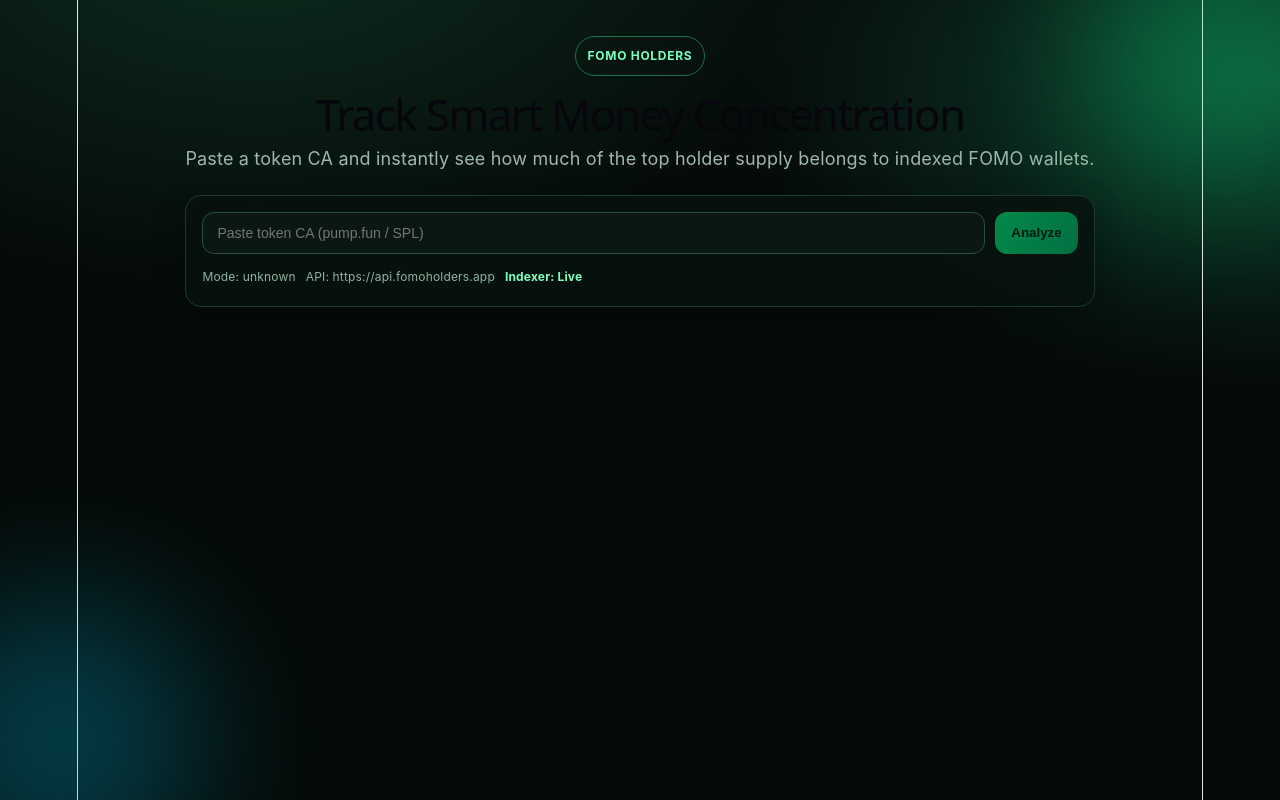
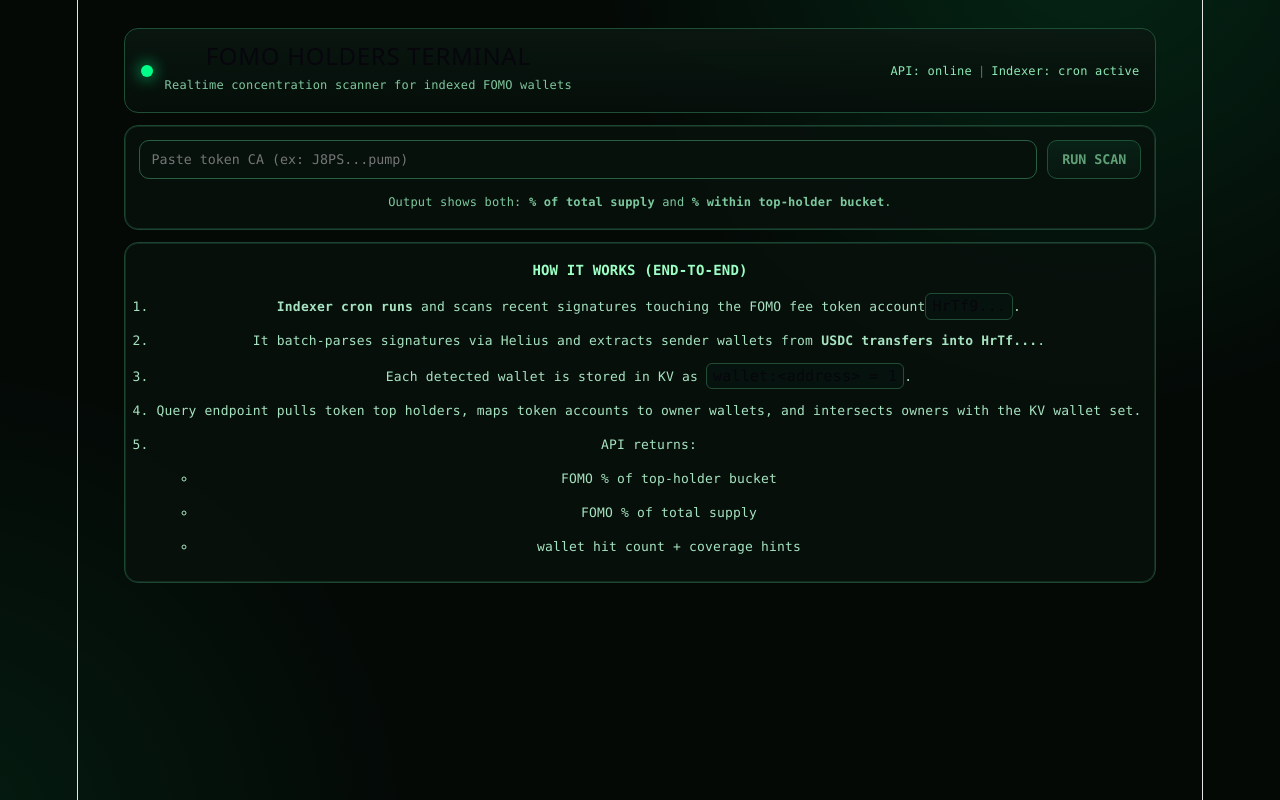
Before and after one commit to xfajs/fomoholders, a React (Vite) app: page / in a window 1280 px wide. Built offline with nearby package versions, Linux system fonts and the light colour scheme.

Commit message:
Redesign frontend into terminal-style dashboard with clear methodology section

```diff
--- a/src/App.css
+++ b/src/App.css
@@ -1,7 +1,7 @@
 :root {
-  font-family: Inter, system-ui, -apple-system, Segoe UI, Roboto, Arial, sans-serif;
-  color: #e6f5ee;
-  background: #050b09;
+  font-family: 'JetBrains Mono', 'IBM Plex Mono', ui-monospace, SFMono-Regular, Menlo, Monaco, Consolas, monospace;
+  color: #bfffd7;
+  background: #040906;
 }
 
 * { box-sizing: border-box; }
@@ -9,59 +9,71 @@
 body {
   margin: 0;
   min-height: 100vh;
-  background: radial-gradient(1000px 600px at 20% -10%, #0d2d1f 0%, transparent 60%),
-    radial-gradient(900px 500px at 100% 10%, #0f3f2e 0%, transparent 60%),
-    #050b09;
+  background:
+    radial-gradient(circle at 85% -10%, rgba(0, 255, 140, 0.12), transparent 35%),
+    radial-gradient(circle at -5% 105%, rgba(0, 255, 140, 0.08), transparent 30%),
+    #040906;
 }
 
-.page {
-  max-width: 1080px;
+.terminal-page {
+  max-width: 1100px;
   margin: 0 auto;
-  padding: 36px 20px 56px;
-  position: relative;
+  padding: 28px 18px 42px;
 }
 
-.glow {
-  position: fixed;
-  width: 280px;
-  height: 280px;
-  border-radius: 999px;
-  filter: blur(70px);
-  opacity: 0.25;
-  pointer-events: none;
+.topbar {
+  border: 1px solid #1e4f36;
+  background: linear-gradient(180deg, rgba(10, 24, 17, 0.85), rgba(6, 14, 10, 0.95));
+  border-radius: 14px;
+  padding: 14px 16px;
+  display: flex;
+  justify-content: space-between;
+  align-items: center;
+  gap: 14px;
 }
 
-.glow-a { background: #00ff88; top: -80px; right: -80px; }
-.glow-b { background: #00d1ff; bottom: -80px; left: -80px; }
+.brand-wrap {
+  display: flex;
+  align-items: center;
+  gap: 12px;
+}
 
-.hero { text-align: center; margin-bottom: 22px; }
-.hero .badge {
-  display: inline-block;
-  padding: 6px 12px;
+.dot {
+  width: 12px;
+  height: 12px;
   border-radius: 999px;
-  border: 1px solid #1b6e48;
-  color: #79ffbf;
-  font-weight: 700;
-  letter-spacing: 0.06em;
+  background: #00ff88;
+  box-shadow: 0 0 16px #00ff88;
+}
+
+.topbar h1 {
+  margin: 0;
+  font-size: clamp(16px, 3vw, 24px);
+  letter-spacing: 0.03em;
+}
+
+.topbar p {
+  margin: 3px 0 0;
+  color: #7fc79d;
   font-size: 12px;
 }
-.hero h1 {
-  margin: 14px 0 8px;
-  font-size: clamp(28px, 4vw, 44px);
-  line-height: 1.1;
-}
-.hero p { margin: 0; color: #9eb7ad; }
 
-.panel {
-  background: rgba(8, 18, 14, 0.85);
-  border: 1px solid #1a3a2d;
-  border-radius: 16px;
-  padding: 16px;
-  backdrop-filter: blur(8px);
-  box-shadow: 0 12px 30px rgba(0, 0, 0, 0.25);
+.status {
+  color: #8de8b4;
+  font-size: 12px;
+  white-space: nowrap;
 }
 
-.search-panel { margin-top: 18px; }
+.pipe { opacity: 0.5; margin: 0 6px; }
+
+.terminal-card {
+  margin-top: 12px;
+  border: 1px solid #1b4732;
+  background: rgba(7, 17, 12, 0.86);
+  border-radius: 14px;
+  padding: 14px;
+  box-shadow: inset 0 0 0 1px rgba(42, 95, 67, 0.35);
+}
 
 .search-row {
   display: grid;
@@ -71,69 +83,122 @@
 
 input {
   width: 100%;
-  background: #0b1713;
-  border: 1px solid #244f3d;
-  color: #e6f5ee;
-  border-radius: 12px;
-  padding: 12px 14px;
-  font-size: 14px;
+  border-radius: 10px;
+  border: 1px solid #2a5f43;
+  background: #07110c;
+  color: #d8ffe9;
+  padding: 11px 12px;
+  font-family: inherit;
 }
 
 button {
-  background: linear-gradient(120deg, #00ff88, #00cc77);
-  border: none;
-  color: #062111;
+  border: 1px solid #2d7d56;
+  border-radius: 10px;
+  background: linear-gradient(180deg, #0a2d1d, #081a12);
+  color: #9bffbf;
+  font-family: inherit;
   font-weight: 700;
-  border-radius: 12px;
-  padding: 12px 16px;
+  padding: 10px 14px;
   cursor: pointer;
 }
 
-button:disabled { opacity: 0.5; cursor: not-allowed; }
-
-.meta-row {
-  margin-top: 10px;
-  display: flex;
-  flex-wrap: wrap;
-  gap: 10px;
-  font-size: 12px;
-  color: #8fb4a1;
+button:disabled {
+  opacity: 0.6;
+  cursor: not-allowed;
 }
 
-.meta-row .live {
-  color: #7dffbc;
-  font-weight: 700;
+.hint {
+  margin: 10px 0 0;
+  color: #7dc99f;
+  font-size: 12px;
 }
 
-.error { margin-top: 14px; border-color: #803535; color: #ffb7b7; }
+.error {
+  color: #ffc0c0;
+  border-color: #6b3030;
+}
 
-.stats-grid {
-  margin-top: 14px;
+.grid-4 {
   display: grid;
   grid-template-columns: repeat(4, minmax(0, 1fr));
-  gap: 12px;
+  gap: 10px;
+  margin-top: 12px;
 }
 
-.stat-card h3 { margin: 0; font-size: 14px; color: #97b8a8; }
-.stat-card .big {
-  margin-top: 8px;
-  font-size: 28px;
-  font-weight: 800;
-  color: #8dffc7;
+.stat label {
+  display: block;
+  font-size: 11px;
+  color: #7cc69e;
+  margin-bottom: 8px;
 }
-.stat-card .caps { text-transform: uppercase; font-size: 22px; }
-.stat-card p { margin: 6px 0 0; color: #7f9b8f; font-size: 12px; }
 
-.details { margin-top: 12px; }
-.details h3 { margin: 0 0 10px; }
-.details ul { margin: 0; padding-left: 18px; color: #a8c2b6; }
-.details li { margin: 6px 0; }
+.stat h2 {
+  margin: 0;
+  font-size: clamp(20px, 2.4vw, 30px);
+  color: #d8ffe8;
+}
 
-@media (max-width: 860px) {
-  .stats-grid { grid-template-columns: repeat(2, minmax(0, 1fr)); }
+.grid-2 {
+  display: grid;
+  grid-template-columns: 1.2fr 1fr;
+  gap: 10px;
+}
+
+h3 {
+  margin: 0 0 10px;
+  font-size: 14px;
+  color: #9cffc4;
+}
+
+.kv-list {
+  margin: 0;
+  padding: 0;
+  list-style: none;
+}
+
+.kv-list li {
+  display: flex;
+  justify-content: space-between;
+  gap: 8px;
+  border-bottom: 1px dashed #21573b;
+  padding: 8px 0;
+  font-size: 12px;
+}
+
+.kv-list li:last-child { border-bottom: none; }
+.kv-list span { color: #7eb89a; }
+.kv-list code { color: #d8ffe8; }
+
+.table { display: grid; gap: 8px; }
+.row {
+  display: flex;
+  justify-content: space-between;
+  border: 1px solid #214d36;
+  border-radius: 10px;
+  padding: 10px;
+  font-size: 12px;
+}
+
+.tiny { margin: 10px 0 0; font-size: 11px; color: #76a78d; }
+
+.explain ol { margin: 0; padding-left: 18px; }
+.explain li { margin: 8px 0; color: #a6e3c0; font-size: 13px; }
+.explain code {
+  background: #06120d;
+  border: 1px solid #214d36;
+  border-radius: 6px;
+  padding: 2px 6px;
+}
+
+.explain ul { margin: 6px 0 0; }
+
+@media (max-width: 900px) {
+  .grid-4 { grid-template-columns: repeat(2, minmax(0, 1fr)); }
+  .grid-2 { grid-template-columns: 1fr; }
+  .status { display: none; }
 }
 
 @media (max-width: 560px) {
   .search-row { grid-template-columns: 1fr; }
-  .stats-grid { grid-template-columns: 1fr; }
+  .grid-4 { grid-template-columns: 1fr; }
 }
--- a/src/App.jsx
+++ b/src/App.jsx
@@ -4,14 +4,33 @@
 const API_BASE = 'https://api.fomoholders.app'
 
 function short(addr = '') {
-  if (addr.length < 10) return addr
-  return `${addr.slice(0, 4)}...${addr.slice(-4)}`
+  if (addr.length < 12) return addr
+  return `${addr.slice(0, 6)}...${addr.slice(-6)}`
 }
 
-function guessType(input) {
-  const v = input.trim()
-  if (!v) return 'unknown'
-  return 'mint' // keep simple for now
+function formatPct(v) {
+  if (typeof v !== 'number' || Number.isNaN(v)) return 'N/A'
+  return `${v.toFixed(2)}%`
+}
+
+function formatNum(v) {
+  if (typeof v !== 'number' || Number.isNaN(v)) return 'N/A'
+  return v.toLocaleString(undefined, { maximumFractionDigits: 2 })
+}
+
+function estimateFomoWalletRows(result) {
+  // v1 API does not return holder rows yet; show synthetic insight line.
+  if (!result) return []
+  return [
+    {
+      label: 'Matched wallets in top-holder scan',
+      value: result.fomoWalletHits,
+    },
+    {
+      label: 'Top holders scanned',
+      value: result.topHolderCount,
+    },
+  ]
 }
 
 export default function App() {
@@ -20,7 +39,7 @@
   const [error, setError] = useState('')
   const [result, setResult] = useState(null)
 
-  const mode = useMemo(() => guessType(input), [input])
+  const rows = useMemo(() => estimateFomoWalletRows(result), [result])
 
   async function onAnalyze(e) {
     e.preventDefault()
@@ -33,103 +52,131 @@
     try {
       const res = await fetch(`${API_BASE}/query/${value}`)
       const data = await res.json()
-      if (!res.ok || !data?.ok) {
-        throw new Error(data?.error || 'Failed to analyze token')
-      }
+      if (!res.ok || !data?.ok) throw new Error(data?.error || 'Query failed')
       setResult(data)
     } catch (err) {
-      setError(err.message || 'Something went wrong')
       setResult(null)
+      setError(err.message || 'Something broke')
     } finally {
       setLoading(false)
     }
   }
 
   return (
-    <main className="page">
-      <div className="glow glow-a" />
-      <div className="glow glow-b" />
-
-      <header className="hero">
-        <div className="badge">FOMO HOLDERS</div>
-        <h1>Track Smart Money Concentration</h1>
-        <p>
-          Paste a token CA and instantly see how much of the top holder supply belongs to indexed FOMO wallets.
-        </p>
+    <main className="terminal-page">
+      <header className="topbar">
+        <div className="brand-wrap">
+          <div className="dot" />
+          <div>
+            <h1>FOMO HOLDERS TERMINAL</h1>
+            <p>Realtime concentration scanner for indexed FOMO wallets</p>
+          </div>
+        </div>
+        <div className="status">
+          <span>API: online</span>
+          <span className="pipe">|</span>
+          <span>Indexer: cron active</span>
+        </div>
       </header>
 
-      <section className="panel search-panel">
+      <section className="terminal-card search">
         <form onSubmit={onAnalyze} className="search-row">
           <input
             value={input}
             onChange={(e) => setInput(e.target.value)}
-            placeholder="Paste token CA (pump.fun / SPL)"
+            placeholder="Paste token CA (ex: J8PS...pump)"
           />
-          <button type="submit" disabled={loading || !input.trim()}>
-            {loading ? 'Scanning...' : 'Analyze'}
+          <button disabled={loading || !input.trim()} type="submit">
+            {loading ? 'SCANNING...' : 'RUN SCAN'}
           </button>
         </form>
-
-        <div className="meta-row">
-          <span>Mode: {mode}</span>
-          <span>API: {API_BASE}</span>
-          <span className="live">Indexer: Live</span>
-        </div>
+        <p className="hint">
+          Output shows both: <b>% of total supply</b> and <b>% within top-holder bucket</b>.
+        </p>
       </section>
 
       {error && (
-        <section className="panel error">
-          <strong>Error:</strong> {error}
+        <section className="terminal-card error">
+          <span>[ERROR]</span> {error}
         </section>
       )}
 
       {result && (
         <>
-          <section className="stats-grid">
-            <article className="panel stat-card">
-              <h3>FOMO % (Total Supply)</h3>
-              <div className="big">
-                {typeof result.fomoPctTotalSupply === 'number'
-                  ? `${result.fomoPctTotalSupply.toFixed(2)}%`
-                  : 'N/A'}
-              </div>
-              <p>Based on full token supply.</p>
+          <section className="grid-4">
+            <article className="terminal-card stat">
+              <label>FOMO % TOTAL SUPPLY</label>
+              <h2>{formatPct(result.fomoPctTotalSupply)}</h2>
             </article>
-
-            <article className="panel stat-card">
-              <h3>FOMO Wallet Hits</h3>
-              <div className="big">{result.fomoWalletHits}</div>
-              <p>Matched indexed wallets in holder set.</p>
+            <article className="terminal-card stat">
+              <label>FOMO % TOP HOLDERS</label>
+              <h2>{formatPct(result.fomoPctTopHolders)}</h2>
             </article>
-
-            <article className="panel stat-card">
-              <h3>Top Holders Scanned</h3>
-              <div className="big">{result.topHolderCount}</div>
-              <p>Fast mode coverage for this query.</p>
+            <article className="terminal-card stat">
+              <label>FOMO WALLET HITS</label>
+              <h2>{result.fomoWalletHits}</h2>
             </article>
-
-            <article className="panel stat-card">
-              <h3>Cache</h3>
-              <div className="big caps">{result.cache}</div>
-              <p>{result.indexCoverageHint}</p>
+            <article className="terminal-card stat">
+              <label>CACHE</label>
+              <h2>{String(result.cache || 'miss').toUpperCase()}</h2>
             </article>
           </section>
 
-          <section className="panel details">
-            <h3>Query Output</h3>
-            <ul>
-              <li><b>Mint:</b> {short(result.mint)}</li>
-              <li><b>Method:</b> {result.method}</li>
-              <li><b>FOMO UI Amount:</b> {Number(result.fomoUiAmount).toLocaleString()}</li>
-              <li><b>Total Top-Holder UI Amount:</b> {Number(result.totalUiAmountTopHolders).toLocaleString()}</li>
-              <li><b>FOMO % of Top Holders:</b> {Number(result.fomoPctTopHolders).toFixed(2)}%</li>
-              <li><b>Total Supply UI:</b> {typeof result.totalSupplyUi === 'number' ? Number(result.totalSupplyUi).toLocaleString() : 'N/A'}</li>
-              <li><b>FOMO % of Total Supply:</b> {typeof result.fomoPctTotalSupply === 'number' ? `${Number(result.fomoPctTotalSupply).toFixed(2)}%` : 'N/A'}</li>
-              <li><b>Updated:</b> {new Date(result.updatedAt).toLocaleString()}</li>
-            </ul>
+          <section className="grid-2">
+            <article className="terminal-card">
+              <h3>SCAN DETAILS</h3>
+              <ul className="kv-list">
+                <li><span>Mint</span><code>{short(result.mint)}</code></li>
+                <li><span>Method</span><code>{result.method}</code></li>
+                <li><span>FOMO UI Amount</span><code>{formatNum(result.fomoUiAmount)}</code></li>
+                <li><span>Total Supply UI</span><code>{formatNum(result.totalSupplyUi)}</code></li>
+                <li><span>Top-Holder Bucket UI</span><code>{formatNum(result.totalUiAmountTopHolders)}</code></li>
+                <li><span>Updated</span><code>{new Date(result.updatedAt).toLocaleString()}</code></li>
+              </ul>
+            </article>
+
+            <article className="terminal-card">
+              <h3>MATCH SUMMARY</h3>
+              <div className="table">
+                {rows.map((r) => (
+                  <div className="row" key={r.label}>
+                    <span>{r.label}</span>
+                    <strong>{r.value}</strong>
+                  </div>
+                ))}
+              </div>
+              <p className="tiny">Next upgrade: return exact matched wallet rows from API for full table view.</p>
+            </article>
           </section>
         </>
       )}
+
+      <section className="terminal-card explain">
+        <h3>HOW IT WORKS (END-TO-END)</h3>
+        <ol>
+          <li>
+            <b>Indexer cron runs</b> and scans recent signatures touching the FOMO fee token account
+            <code> HrTf9... </code>.
+          </li>
+          <li>
+            It batch-parses signatures via Helius and extracts sender wallets from <b>USDC transfers into HrTf...</b>.
+          </li>
+          <li>
+            Each detected wallet is stored in KV as <code>wallet:&lt;address&gt; = 1</code>.
+          </li>
+          <li>
+            Query endpoint pulls token top holders, maps token accounts to owner wallets, and intersects owners with the KV wallet set.
+          </li>
+          <li>
+            API returns:
+            <ul>
+              <li>FOMO % of top-holder bucket</li>
+              <li>FOMO % of total supply</li>
+              <li>wallet hit count + coverage hints</li>
+            </ul>
+          </li>
+        </ol>
+      </section>
     </main>
   )
 }
```
